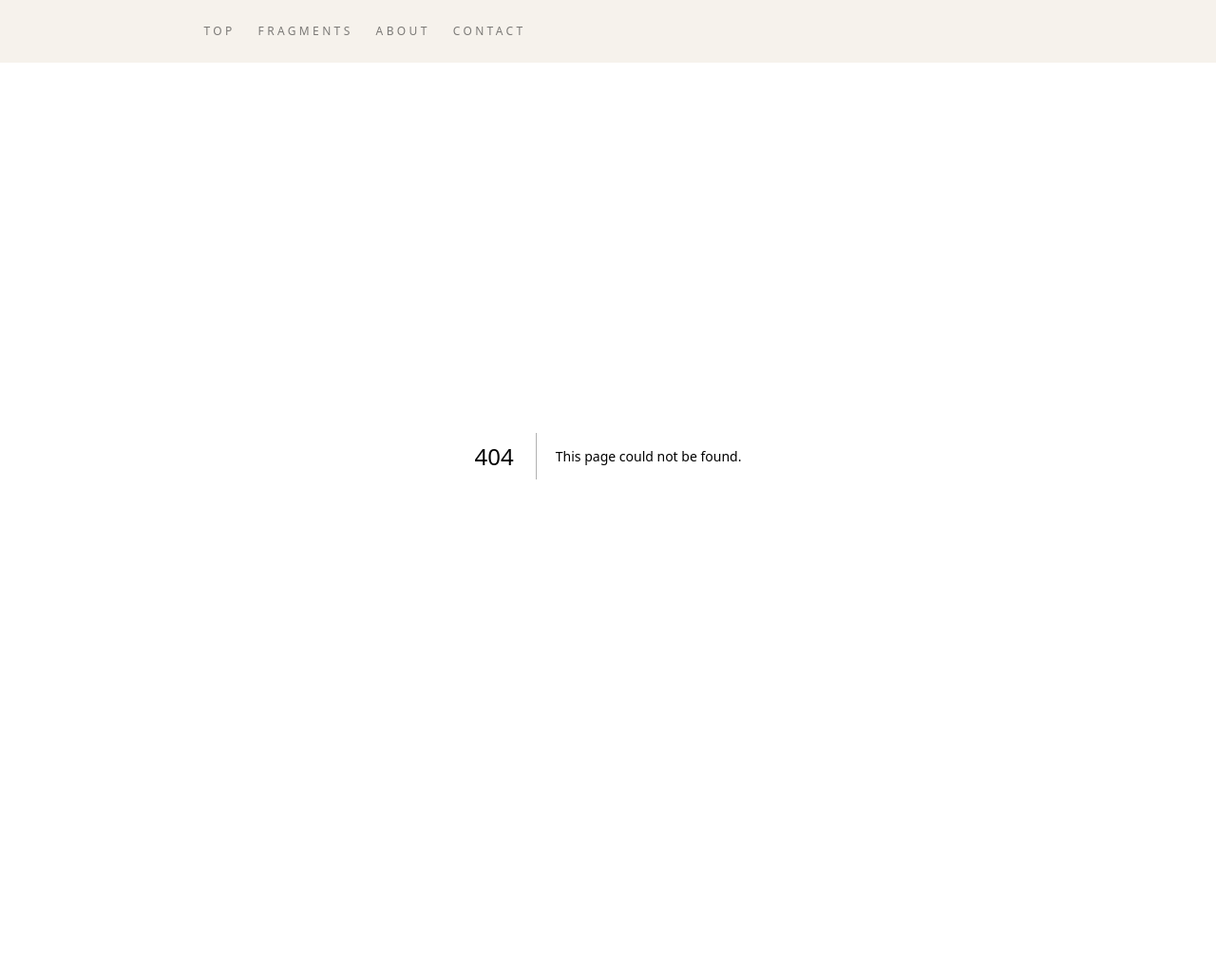
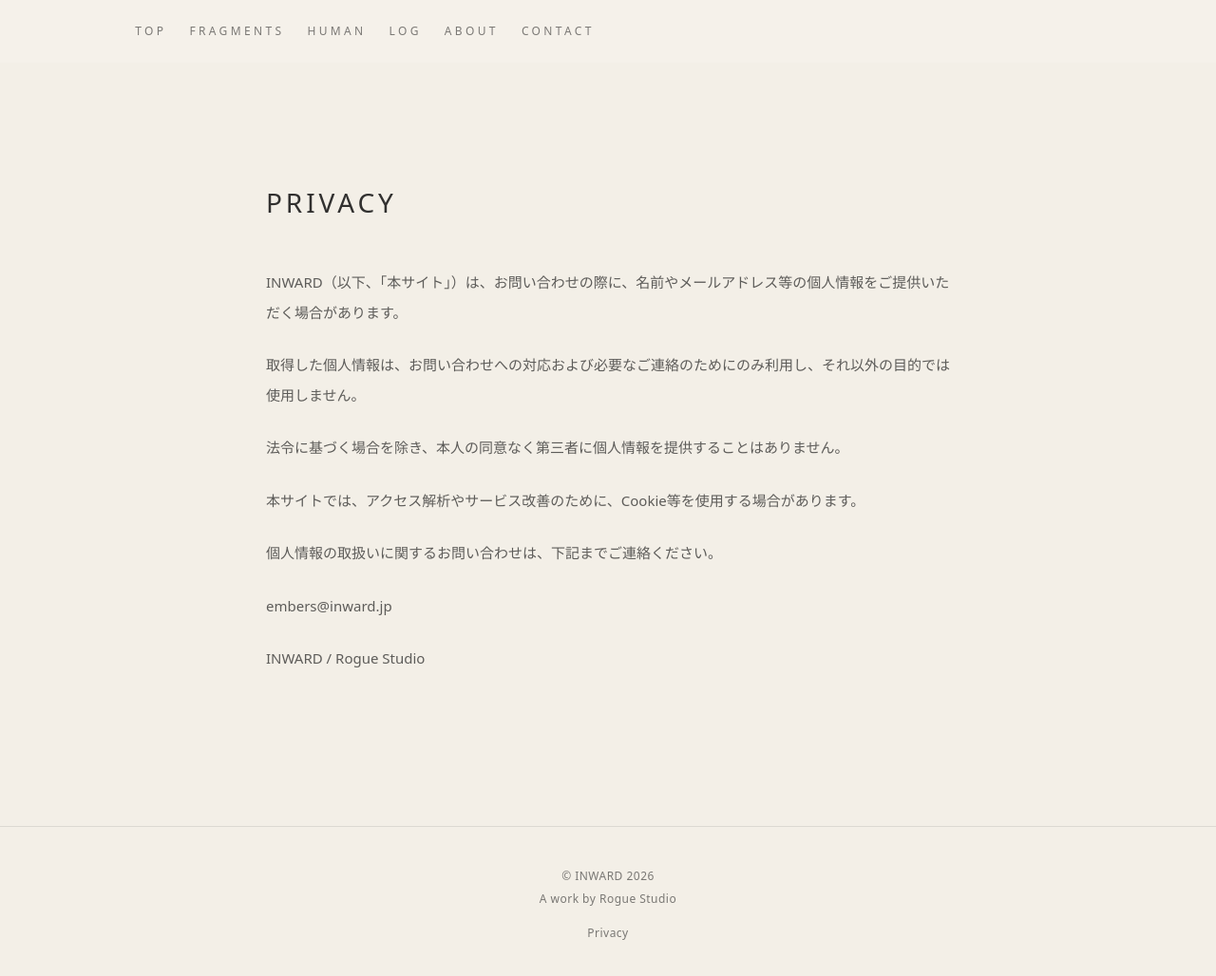
Before and after one commit to rogue-studio/inward, a Next.js app: page /privacy in a window 1280 px wide. Before the commit this address had no page. Shown: the top 1028 px of the page at 95% size. Before the commit the page ends 880 px from the top, so only its background shows below. Built offline with nearby package versions, Linux system fonts and the light colour scheme.

Commit message:
Add human log privacy footer updates

```diff
--- /dev/null
+++ b/app/human/page.tsx
@@ -0,0 +1,24 @@
+import type { Metadata } from "next";
+
+export const metadata: Metadata = {
+  title: "HUMAN | INWARD",
+  description: "HUMAN is where inward meets the real.",
+};
+
+export default function HumanPage() {
+  return (
+    <main className="mx-auto max-w-3xl px-6 pb-20 pt-28 text-[#161616]">
+      <h1 className="mb-4 text-[28px] font-normal uppercase tracking-[0.14em] text-[#161616]/88">
+        HUMAN
+      </h1>
+
+      <p className="mb-14 text-[13px] tracking-[0.06em] text-[#161616]/52">
+        HUMAN is where inward meets the real.
+      </p>
+
+      <div className="text-[15px] leading-[2.1] text-[#161616]/68">
+        under consideration
+      </div>
+    </main>
+  );
+}
--- a/app/layout.tsx
+++ b/app/layout.tsx
@@ -1,6 +1,7 @@
 import type { Metadata } from "next";
 import Link from "next/link";
 import "./globals.css";
+import Footer from "@/components/Footer";
 
 export const metadata: Metadata = {
   title: "INWARD",
@@ -58,6 +59,22 @@ export default function RootLayout({
                 </li>
                 <li>
                   <Link
+                    href="/human"
+                    className="transition duration-500 hover:text-[#161616]/85"
+                  >
+                    Human
+                  </Link>
+                </li>
+                <li>
+                  <Link
+                    href="/log"
+                    className="transition duration-500 hover:text-[#161616]/85"
+                  >
+                    Log
+                  </Link>
+                </li>
+                <li>
+                  <Link
                     href="/about"
                     className="transition duration-500 hover:text-[#161616]/85"
                   >
@@ -78,6 +95,7 @@ export default function RootLayout({
         </header>
 
         <main className="pt-20">{children}</main>
+        <Footer />
       </body>
     </html>
   );
--- /dev/null
+++ b/app/log/page.tsx
@@ -0,0 +1,20 @@
+import type { Metadata } from "next";
+
+export const metadata: Metadata = {
+  title: "LOG | INWARD",
+  description: "Unfinished records from inward.",
+};
+
+export default function LogPage() {
+  return (
+    <main className="mx-auto max-w-3xl px-6 pb-20 pt-28 text-[#161616]">
+      <h1 className="mb-12 text-[28px] font-normal uppercase tracking-[0.14em] text-[#161616]/88">
+        LOG
+      </h1>
+
+      <div className="text-[15px] leading-[2.1] text-[#161616]/68">
+        under consideration
+      </div>
+    </main>
+  );
+}
--- /dev/null
+++ b/app/privacy/page.tsx
@@ -0,0 +1,42 @@
+import type { Metadata } from "next";
+
+export const metadata: Metadata = {
+  title: "Privacy | INWARD",
+  description: "Privacy policy for INWARD.",
+};
+
+export default function PrivacyPage() {
+  return (
+    <main className="mx-auto max-w-3xl px-6 pb-20 pt-28 text-[#161616]">
+      <h1 className="mb-12 text-[28px] font-normal uppercase tracking-[0.14em] text-[#161616]/88">
+        Privacy
+      </h1>
+
+      <div className="space-y-6 text-[15px] leading-[2.1] text-[#161616]/68">
+        <p>
+          INWARD（以下、「本サイト」）は、お問い合わせの際に、名前やメールアドレス等の個人情報をご提供いただく場合があります。
+        </p>
+
+        <p>
+          取得した個人情報は、お問い合わせへの対応および必要なご連絡のためにのみ利用し、それ以外の目的では使用しません。
+        </p>
+
+        <p>
+          法令に基づく場合を除き、本人の同意なく第三者に個人情報を提供することはありません。
+        </p>
+
+        <p>
+          本サイトでは、アクセス解析やサービス改善のために、Cookie等を使用する場合があります。
+        </p>
+
+        <p>
+          個人情報の取扱いに関するお問い合わせは、下記までご連絡ください。
+        </p>
+
+        <p>embers@inward.jp</p>
+
+        <p>INWARD / Rogue Studio</p>
+      </div>
+    </main>
+  );
+}
--- /dev/null
+++ b/components/Footer.tsx
@@ -0,0 +1,26 @@
+import Link from "next/link";
+
+export default function Footer() {
+  return (
+    <footer className="mt-20 border-t border-[#161616]/10 px-6 py-10">
+      <div className="mx-auto max-w-3xl text-center text-[12px] leading-6 tracking-[0.04em] text-[#161616]/55">
+
+        <div className="mb-3">
+          © INWARD 2026
+          <br />
+          A work by Rogue Studio
+        </div>
+
+        <div>
+          <Link
+            href="/privacy"
+            className="transition duration-500 hover:text-[#161616]/80"
+          >
+            Privacy
+          </Link>
+        </div>
+
+      </div>
+    </footer>
+  );
+}
```
